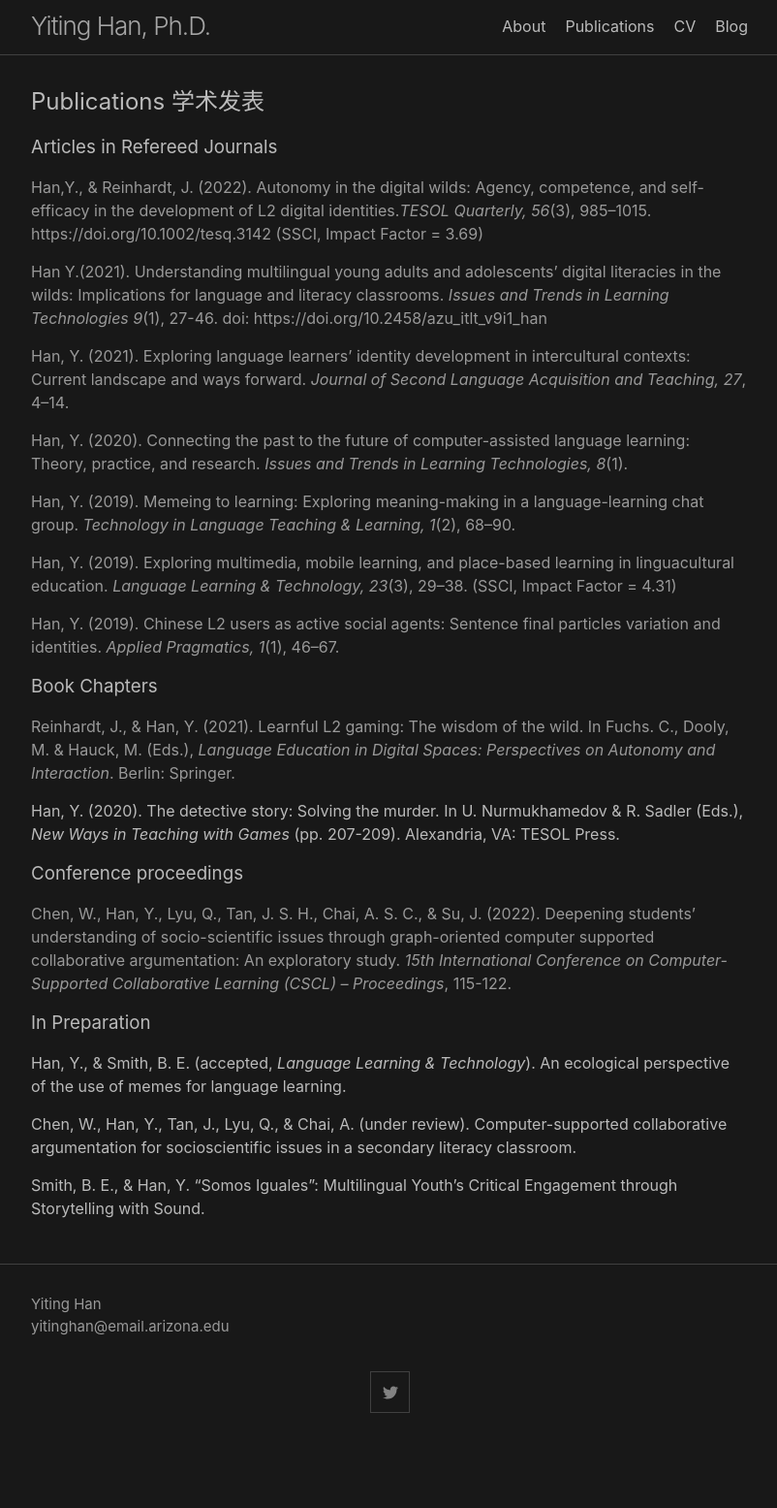
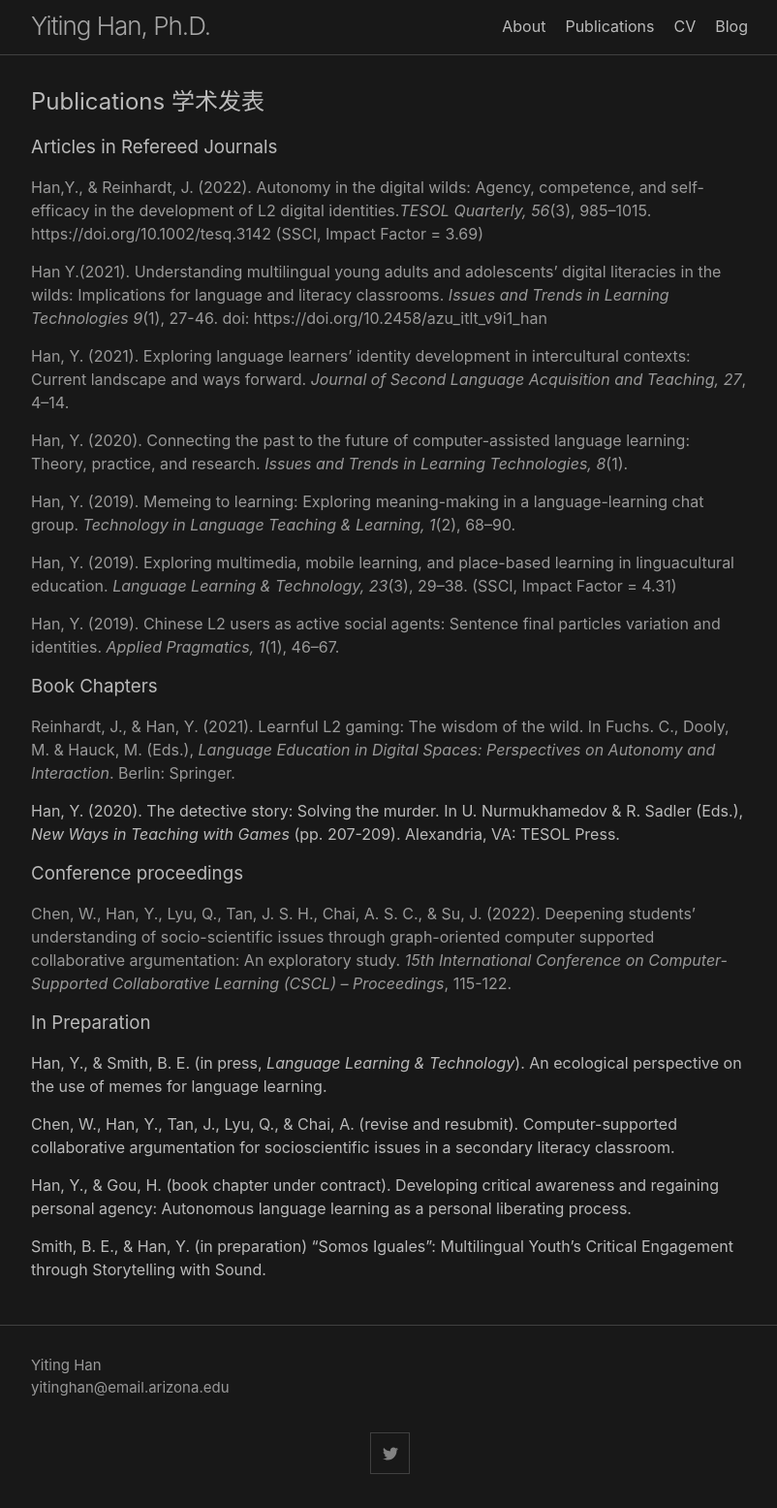
Before and after one commit to yitinghanphd/yitinghanphd.github.io, a Jekyll site: the page built from publications.md, in a window 1280 px wide. Shown: the whole page at 97% size, without its empty margins (238-1040 px from the left). Built offline with Jekyll 4.4.1, drawn with Linux system fonts in a browser that asks for light colours; before the commit the page ends 1492 px from its top, so only the background shows below that.

Commit message:
Update publications.md
update 2023 jan

```diff
--- a/publications.md
+++ b/publications.md
@@ -31,8 +31,10 @@ Han, Y. (2020). The detective story: Solving the murder. In U. Nurmukhamedov & R
 
 ### In Preparation
 
-Han, Y., & Smith, B. E. (accepted, *Language Learning & Technology*). An ecological perspective of the use of memes for language learning.
+Han, Y., & Smith, B. E. (in press, *Language Learning & Technology*). An ecological perspective on the use of memes for language learning.
 
-Chen, W., Han, Y., Tan, J., Lyu, Q., & Chai, A. (under review). Computer-supported collaborative argumentation for socioscientific issues in a secondary literacy classroom.
+Chen, W., Han, Y., Tan, J., Lyu, Q., & Chai, A. (revise and resubmit). Computer-supported collaborative argumentation for socioscientific issues in a secondary literacy classroom.
 
-Smith, B. E., & Han, Y. “Somos Iguales”: Multilingual Youth’s Critical Engagement through Storytelling with Sound.
+Han, Y., & Gou, H. (book chapter under contract). Developing critical awareness and regaining personal agency: Autonomous language learning as a personal liberating process.
+
+Smith, B. E., & Han, Y. (in preparation) “Somos Iguales”: Multilingual Youth’s Critical Engagement through Storytelling with Sound.
```
